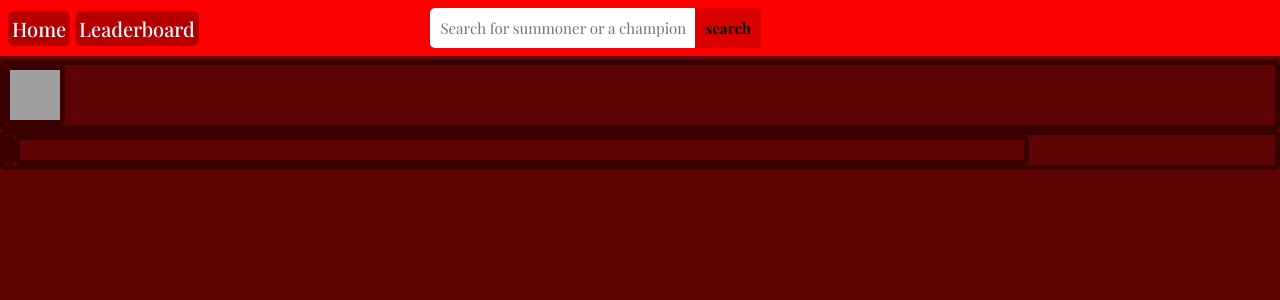
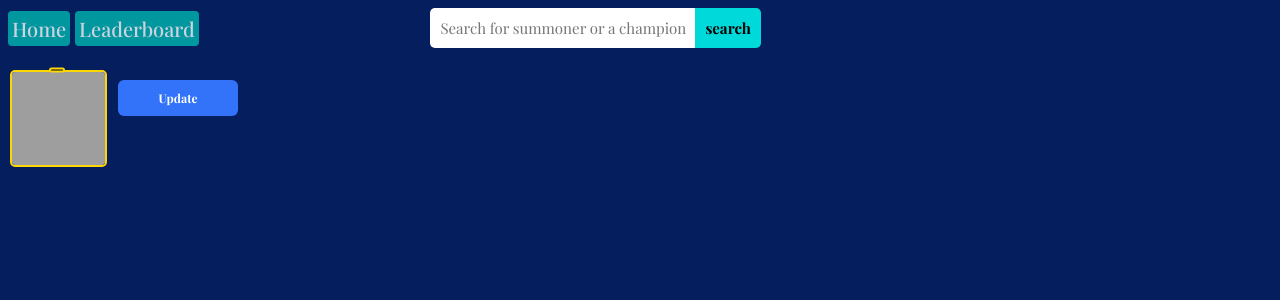
Before and after one commit to DominikFarlik/flask-lol, a Flask app: template templates/summoner.html in a window 1280 px wide. Shown: the top 300 px of the page. Run offline with Flask 3, Linux system fonts and the light colour scheme; the template is opened without the code that fills it, so the values that code supplies are empty; parts of the project's set-up code (start-up, migrations or seed data) failed here and were passed over; some web fonts are replaced; grey boxes are pictures that could not be loaded.

Commit message:
Styling and prepared update form for summoner page

```diff
--- a/api_functions.py
+++ b/api_functions.py
@@ -1,6 +1,6 @@
 import requests
 
-API_KEY = "RGAPI-68d97899-2a3e-46a8-94b6-450934eb445b"
+API_KEY = "RGAPI-1c015340-b3c6-41c8-901f-f9eeea99ee6e"
 
 HEADERS = {"X-Riot-Token": API_KEY}
 
--- a/app.py
+++ b/app.py
@@ -2,7 +2,7 @@ from flask import Flask, render_template, request, redirect, url_for, jsonify
 from functions import convert_epoch_to_duration
 from api_functions import error, get_api_data, get_api_data_by_region, error_by_region
 from db_functions import (get_collection, update_new_players, sort_by_value, update_or_add_document_by_id,
-                          get_summoner_data_by_id, split_and_save_ranked_data)
+                          get_summoner_data_by_id, split_and_save_ranked_data, change_summ_spell_id_to_name)
 
 app = Flask(__name__)
 
@@ -39,17 +39,21 @@ def processInputLeaderboard():
 def summoner(summoner_name):
     errors = {}
     match_history_data = []
-
+    #change_summ_spell_id_to_name('ux5iNhCX9pHOyOepp4914QwEq_iIJ2tioPhKGiDNhkWPKe0')
     # getting summoner level and icon
-    endpoint = f"/lol/summoner/v4/summoners/by-name/{summoner_name}"
-    if error(endpoint):
-        return render_template('summoner.html', player_data_error=get_api_data(endpoint))
-    else:
-        api_data = get_api_data(endpoint)
-        api_data['gameName'] = summoner_name
-        summoner_id = api_data['id']
-        update_or_add_document_by_id(api_data, summoner_id, 'summoner_collection')
-    data = get_summoner_data_by_id(summoner_id)
+    #endpoint = f"/lol/summoner/v4/summoners/by-name/{summoner_name}"
+    #if error(endpoint):
+    #    return render_template('summoner.html', player_data_error=get_api_data(endpoint))
+    #else:
+    #    api_data = get_api_data(endpoint)
+    #    api_data['gameName'] = summoner_name
+    #    summoner_id = api_data['id']
+        #update_or_add_document_by_id(api_data, summoner_id, 'summoner_collection')
+        #if request.method == 'POST':
+        #    # Run the code you provided for POST request
+        #    data = get_summoner_data_by_id(summoner_id)
+        #    return render_template('summoner.html', data=data, errors=errors)
+    data = get_summoner_data_by_id('ux5iNhCX9pHOyOepp4914QwEq_iIJ2tioPhKGiDNhkWPKe0')
     return render_template('summoner.html', data=data, errors=errors)
     # getting information about player rank statistics
     endpoint = f"/lol/league/v4/entries/by-summoner/{api_data['id']}"
--- a/db_functions.py
+++ b/db_functions.py
@@ -106,4 +106,10 @@ def split_and_save_ranked_data(data):
 
         elif queue['queueType'] == 'RANKED_FLEX_SR':
             queue['winrate'] = calculate_winrate(queue['wins'], queue['losses'])
-            update_or_add_document_by_id({'ranked_flex': queue},queue['summonerId'] ,summoner_collection)
+            update_or_add_document_by_id({'ranked_flex': queue}, queue['summonerId'], summoner_collection)
+
+
+def change_summ_spell_id_to_name(summoner_id):
+    collection = dict(summoner_collection.find({}))
+    for document in collection['match_history']:
+        print(document['summoner1Id'])
--- a/static/style.css
+++ b/static/style.css
@@ -11,7 +11,7 @@
 }
 
 body {
-    background-color: #5e0404;
+    background-color: #041e5e;
     color: white;
 }
 
@@ -22,7 +22,7 @@ body {
 .navbar {
     display: flex;
     flex-direction: row;
-    background: #ff0000;
+    background: #041e5e;
     font-size: 20px;
     padding: 8px;
     justify-content: center;
@@ -30,6 +30,7 @@ body {
     position: fixed;
     width: 100%;
     top: 0;
+    z-index: 300;
 }
 
 .navbar-left {
@@ -41,12 +42,14 @@ body {
         text-decoration: none;
         color: white;
         font-weight: 500;
-        background: #b60000;
+        background: #00b6b0;
         padding: 4px;
-        border-radius: 6px;
+        border-radius: 4px;
+        opacity: 0.8;
     }
     a:hover {
-        background: #a60000;
+        background: #03e8e0;
+        opacity: 1;
     }
 }
 
@@ -72,7 +75,7 @@ body {
 
 /* Style for the submit button */
 .search_button {
-    background-color: #d90000;
+    background-color: #00d9d9;
     color: black;
     border: none;
     border-radius: 0 5px 5px 0;
@@ -85,30 +88,89 @@ body {
 
 /* Button hover effect */
 .search_button:hover {
-  background-color: #bb0505;
-    color: white;
+  background-color: #28ffff;
 }
 
 /*summoner.html*/
-.horizontal-container {
+.vertical-container {
     display: flex;
     flex-direction: column;
-    border: 5px solid #3a0000;
     border-radius: 5px;
 }
 
-.vertical-container {
+.horizontal-container {
     display: flex;
     flex-direction: row;
-    border: 5px solid #3a0000;
     border-radius: 5px;
+    padding: 10px;
+}
+
+.profile-icon-container {
+    position: relative;
+    flex: 0 0 93px;
+    width: 93px;
+    height: 93px;
+    border-radius: 6px;
+    background-color: #17172e;
+}
+
+.level-header {
+    border: 2px solid gold;
+    position: absolute;
+    top: 0;
+    left: 50%;
+    transform: translate(-50%, -50%);
+    border-radius: 4px;
+    background: #00052f;
+    padding: 0 6px 1px;
+}
+
+.profile-icon-image {
+    width: 100%;
+    height: 100%;
+    border-radius: 5px;
+    border: 2px solid gold;
+}
+
+.header-vertical-container {
+    display: flex;
+    flex-direction: column;
+    border-radius: 5px;
+    padding-left: 15px;
+    gap: 10px;
+}
+
+.summoner-name-header {
+    font-size: 30px;
+    font-weight: 700;
+}
+
+.update-button {
+    position: relative;
+    display: flex;
+    justify-content: center;
+    align-items: center;
+    padding: 0 20px;
+    min-width: 120px;
+    height: 36px;
+    border-radius: 6px;
+    background-color: #3273fa;
+    text-align: center;
+    font-size: 12px;
+    font-weight: 700;
+    color: #fff;
+    border: none;
 }
 
 .rank-container {
     display: flex;
     flex-direction: column;
     justify-content: center;
+    align-items: center;
     padding: 20px;
+    border: 5px solid #000059;
+    border-radius: 5px;
+    margin-bottom: 10px;
 }
 
 .match-history {
@@ -116,18 +178,17 @@ body {
     flex-direction: column;
     flex: 0.8;
     align-items: flex-start;
-    border: 5px solid #3a0000;
-    padding: 10px;
+    padding: 0 10px 10px;
     border-radius: 5px;
+    gap: 2px;
 }
 
 .match-history-row-win {
     display: flex;
     flex-direction: row;
-    border: 5px solid #3a0000;
     border-radius: 5px;
     align-items: center;
-    background: green;
+    background: #198019;
     padding: 5px;
     margin: 2px;
     width: 97%;
@@ -136,13 +197,17 @@ body {
 .match-history-row-lose {
     display: flex;
     flex-direction: row;
-    border: 5px solid #3a0000;
     border-radius: 5px;
     align-items: center;
-    background: red;
+    background: #8f0000;
     padding: 5px;
     margin: 2px;
     width: 97%;
+}
+
+.champion {
+    position: relative;
+    margin-right: 2px;
 }
 
 .champion-face {
@@ -155,7 +220,7 @@ body {
     overflow: hidden;
 }
 
-.match-history-level {
+.champion-level {
     position: absolute;
     bottom: 0;
     left: 0;
@@ -167,12 +232,10 @@ body {
     text-align: center;
 }
 
-.champ-icon-main {
+.champion-img {
     width: 100%;
     height: 100%;
     transform: scale(1.1);
-    border: 0;
-    vertical-align: middle;
 }
 
 /*Leaderboard*/
--- a/templates/summoner.html
+++ b/templates/summoner.html
@@ -1,23 +1,24 @@
 {% extends 'base.html' %}
 {% block title %}Summoner{% endblock %}
 {% block body %}
-    <div>
     {% if player_data_error %}
         <span>{{ player_data_error }}</span><br>
     {% else %}
-            <div class="vertical-container">
         <div class="horizontal-container">
-                    <span>{{ data.summonerLevel }}</span>
-                    <img style="width: 50px; height: 50px" src="{{ url_for('static', filename='/dragontail-14.7.1/14.7.1/img/profileicon/{}.png'.format(data.profileIconId)) }}">
+            <div class="profile-icon-container">
+                <div class="level-header">{{ data.summonerLevel }}</div>
+                <img class="profile-icon-image" src="{{ url_for('static', filename='/dragontail-14.7.1/14.7.1/img/profileicon/{}.png'.format(data.profileIconId)) }}">
             </div>
-                <div>
-                    <span>{{ data.gameName }}</span>
-                </div>
+            <div class="header-vertical-container">
+                <span class="summoner-name-header">{{ data.gameName }}</span>
+                <form action="{{ url_for('summoner', summoner_name=summoner_name) }}" method="post">
+                    <button type="submit" class="update-button">Update</button>
+                </form>
             </div>
         </div>
 
+    <div class="horizontal-container">
         <div class="vertical-container">
-        <div class="horizontal-container">
             {% if errors.rank_error %}
                 <p>{{ errors.rank_error }}</p>
             {% else %}
@@ -26,15 +27,17 @@
                     <span>Ranked Solo</span>
                     <img style="width: 100px; height: 100px" src="{{ url_for('static', filename='/dragontail-14.7.1/ranked-emblems/{}.png'.format(data.ranked_solo.tier)) }}">
                     <span>{{ data.ranked_solo.tier }} {{ data.ranked_solo.rank }} {{ data.ranked_solo.leaguePoints }} LP </span>
-                    <span>{{ data.ranked_solo.wins }} W  {{ data.ranked_solo.losses }} L {{ data.ranked_solo.winrate }} % Win rate</span>
+                    <span>{{ data.ranked_solo.wins }} W  {{ data.ranked_solo.losses }} L</span>
+                    <span>{{ data.ranked_solo.winrate }} % Win rate</span>
                 </div>
             {% endif %}
             {% if data.ranked_flex %}
                 <div class="rank-container">
                     <span>Ranked Flex</span>
-                    <img style="width: 100px; height: 100px" src="{{ url_for('static', filename='/dragontail-14.7.1/ranked-emblems/{}.png'.format(data.ranked_flex.tier)) }}">
+                    <img style="width: 100px; height: 100px" src="{{ url_for('static', filename='/dragontail-14.7.1/ranked-emblems/{}.png'.format(data.ranked_flex.tier)) }}" alt="data.ranked_flex.tier">
                     <span>{{ data.ranked_flex.tier }} {{ data.ranked_flex.rank }} {{ data.ranked_flex.leaguePoints }} LP </span>
-                    <span>{{ data.ranked_flex.wins }} W {{ data.ranked_flex.losses }} L {{ data.ranked_flex.winrate }} % Win rate</span>
+                    <span>{{ data.ranked_flex.wins }} W {{ data.ranked_flex.losses }} L</span>
+                    <span>{{ data.ranked_flex.winrate }} % Win rate</span>
                 </div>
             {% endif %}
         {% endif %}
@@ -49,10 +52,14 @@
                 {% else %}
                     <div class="match-history-row-lose">
                 {% endif %}
+                        <div class="champion">
                             <div class="champion-face">
-                    <img class="champ-icon-main" src="{{ url_for('static', filename='/dragontail-14.7.1/14.7.1/img/champion/{}.png'.format(row.championName)) }}" alt="{{ row.championName }}">
-                    <div class="match-history-level">{{ row.champLevel }}</div>
+                                <img class="champion-img" src="{{ url_for('static', filename='/dragontail-14.7.1/14.7.1/img/champion/{}.png'.format(row.championName)) }}" alt="{{ row.championName }}">
+                                <div class="champion-level">{{ row.champLevel }}</div>
                             </div>
+                        </div>
+                            <span>{{ row.summoner1Id }}</span>
+                            <span>{{ row.summoner2Id }}</span>
                             <span>{{ row.kills }}/{{ row.deaths }}/{{ row.assists }}</span>
                     </div>
                 {% endfor %}
```
Lines whose indentation alone changed are shown as unchanged.
